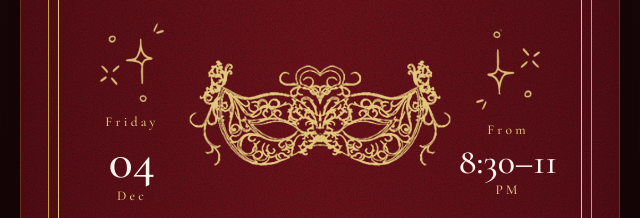
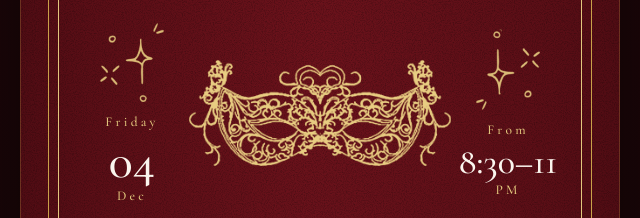
Before and after one commit to kripahsk-29/SASA-Fall-Formal, a plain HTML site: page invitation.html in a window 1280 px wide. Shown: the part 451-669 px from the top of the page, 320-960 px from the left. Drawn offline with nearby package versions, Linux system fonts and the light colour scheme; a web font is replaced by a local one.

Commit message:
Sharper mask artwork (contrast boost + sharpen)
Co-Authored-By: Claude Opus 5.5 <noreply@anthropic.com>

```diff
--- a/invitation.html
+++ b/invitation.html
@@ -347,7 +347,7 @@
           <div class="small">Dec</div>
         </div>
 
-        <img class="centerpiece" src="art/mask-gold.png" alt="Gold filigree masquerade mask">
+        <img class="centerpiece" src="art/mask-gold-v2.png" alt="Gold filigree masquerade mask">
 
         <div class="stamp">
           <img class="sparkle" src="art/sparkle-right.png" alt="" aria-hidden="true">
```
Also changed, not shown: art/mask-gold-v2.png (added), art/mask-gold.png (deleted), email/invite-poster.jpg.
